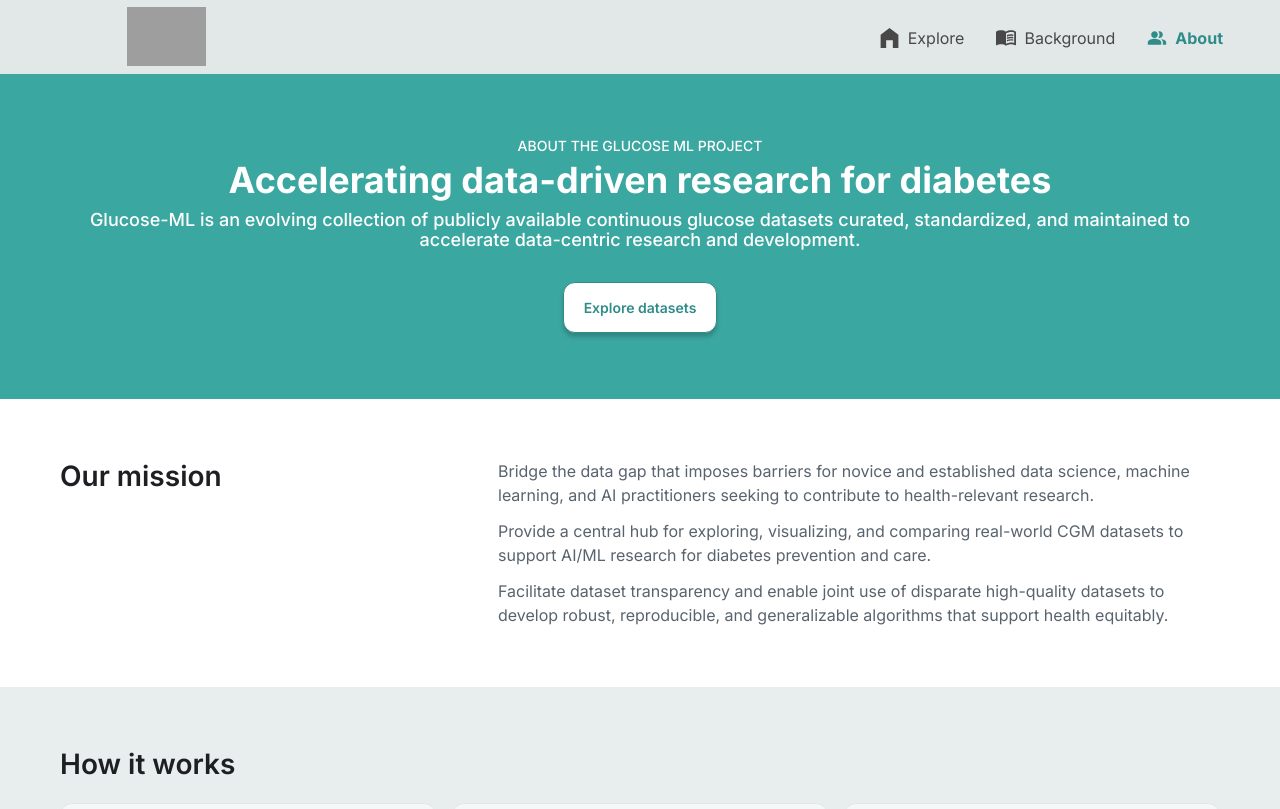
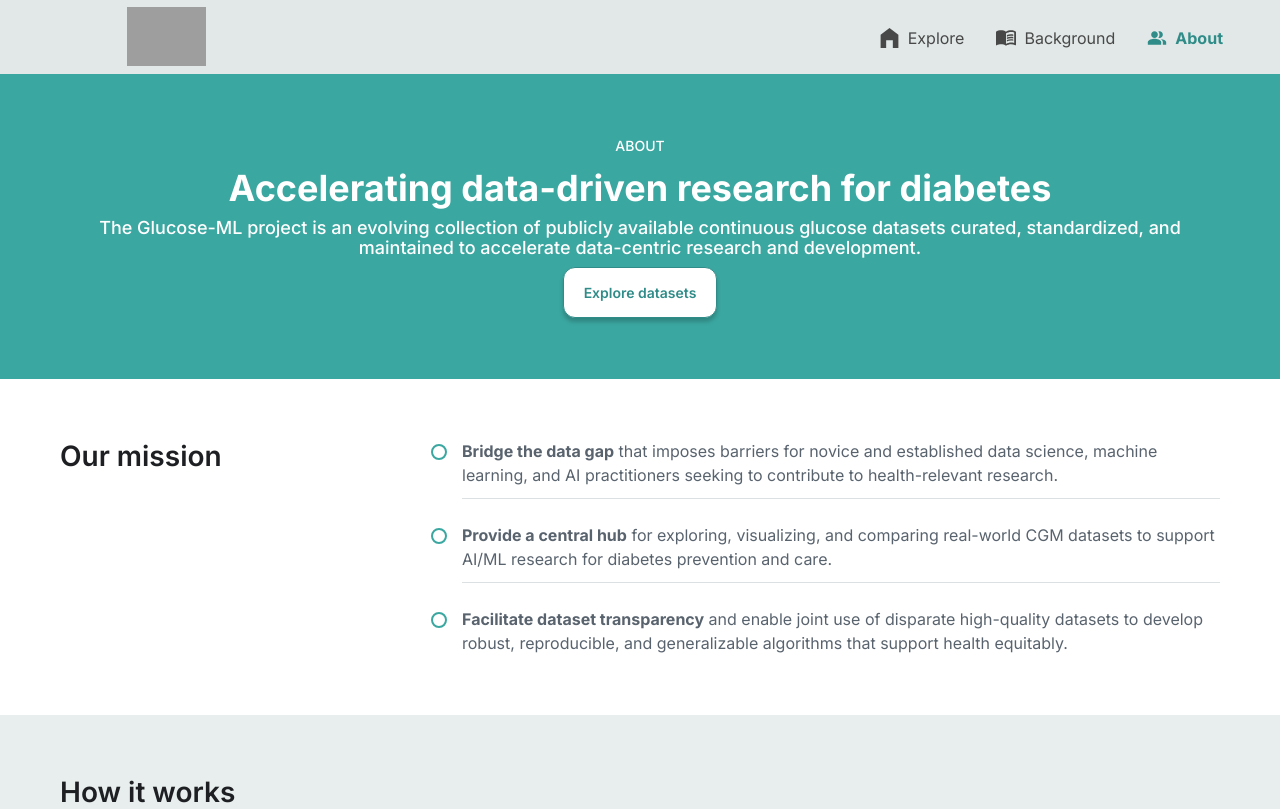
Before and after one commit to Augmented-Health-Lab/Glucose-ML-frontend, a React (Vite) app in the folder frontend/glucose-ml-web/: page /about in a window 1280 px wide. Shown: the top 809 px of the page. Built offline with nearby package versions, Linux system fonts and the light colour scheme; grey boxes are pictures that could not be loaded.

Commit message:
Align About page with updated design

```diff
--- a/frontend/glucose-ml-web/src/features/about/AboutPage.tsx
+++ b/frontend/glucose-ml-web/src/features/about/AboutPage.tsx
@@ -27,9 +27,18 @@ const howItWorksItems = [
 ];
 
 const missionItems = [
-  "Bridge the data gap that imposes barriers for novice and established data science, machine learning, and AI practitioners seeking to contribute to health-relevant research.",
-  "Provide a central hub for exploring, visualizing, and comparing real-world CGM datasets to support AI/ML research for diabetes prevention and care.",
-  "Facilitate dataset transparency and enable joint use of disparate high-quality datasets to develop robust, reproducible, and generalizable algorithms that support health equitably.",
+  {
+    lead: "Bridge the data gap",
+    body: "that imposes barriers for novice and established data science, machine learning, and AI practitioners seeking to contribute to health-relevant research.",
+  },
+  {
+    lead: "Provide a central hub",
+    body: "for exploring, visualizing, and comparing real-world CGM datasets to support AI/ML research for diabetes prevention and care.",
+  },
+  {
+    lead: "Facilitate dataset transparency",
+    body: "and enable joint use of disparate high-quality datasets to develop robust, reproducible, and generalizable algorithms that support health equitably.",
+  },
 ];
 
 const publications = [
@@ -86,15 +95,15 @@ const AboutPage = () => {
         <section className="about-hero" aria-labelledby="about-title">
           <div className="about-container about-hero__content">
             <div className="about-hero__copy">
-              <p className="about-eyebrow">ABOUT THE GLUCOSE ML PROJECT</p>
+              <p className="about-eyebrow">ABOUT</p>
               <div className="about-hero__message">
                 <h1 id="about-title">
                   Accelerating data-driven research for diabetes
                 </h1>
                 <p className="about-hero__description">
-                  Glucose-ML is an evolving collection of publicly available
-                  continuous glucose datasets curated, standardized, and
-                  maintained to accelerate data-centric research and
+                  The Glucose-ML project is an evolving collection of publicly
+                  available continuous glucose datasets curated, standardized,
+                  and maintained to accelerate data-centric research and
                   development.
                 </p>
               </div>
@@ -110,7 +119,12 @@ const AboutPage = () => {
             <h2 id="about-mission-title">Our mission</h2>
             <div className="about-mission__copy">
               {missionItems.map((item) => (
-                <p key={item}>{item}</p>
+                <div className="about-mission__item" key={item.lead}>
+                  <span className="about-mission__marker" aria-hidden="true" />
+                  <p>
+                    <strong>{item.lead}</strong> {item.body}
+                  </p>
+                </div>
               ))}
             </div>
           </div>
--- a/frontend/glucose-ml-web/src/features/about/about-page.css
+++ b/frontend/glucose-ml-web/src/features/about/about-page.css
@@ -14,7 +14,7 @@
 }
 
 .about-hero {
-  min-height: 325px;
+  height: 305px;
   background: #3ba7a1;
 }
 
@@ -22,8 +22,8 @@
   display: flex;
   flex-direction: column;
   align-items: center;
-  gap: 32px;
-  padding-block: 60px;
+  gap: 9px;
+  padding-block: 60px 24px;
   text-align: center;
 }
 
@@ -31,6 +31,7 @@
   display: flex;
   width: 100%;
   flex-direction: column;
+  gap: 8px;
 }
 
 .about-hero__message {
@@ -92,15 +93,15 @@
 }
 
 .about-mission {
-  min-height: 288px;
+  min-height: 336px;
   padding-block: 60px;
   background: #fff;
 }
 
 .about-mission__content {
   display: grid;
-  grid-template-columns: 175px minmax(0, 882px);
-  column-gap: 263px;
+  grid-template-columns: 175px minmax(0, 954px);
+  column-gap: 191px;
   align-items: start;
 }
 
@@ -117,7 +118,7 @@
 .about-mission__copy {
   display: flex;
   flex-direction: column;
-  gap: 12px;
+  gap: 24px;
   margin: 0;
   color: #59636e;
   font-size: 16px;
@@ -125,8 +126,51 @@
   line-height: 24px;
 }
 
+.about-mission__item {
+  position: relative;
+  display: flex;
+  align-items: flex-start;
+  gap: 12px;
+}
+
+.about-mission__item:not(:last-child) {
+  padding-bottom: 12px;
+}
+
+.about-mission__item:not(:last-child)::after {
+  position: absolute;
+  bottom: 0;
+  left: 36px;
+  width: min(100%, 850px);
+  max-width: calc(100% - 36px);
+  border-bottom: 1px solid #dbe0e3;
+  content: "";
+}
+
+.about-mission__marker {
+  position: relative;
+  width: 24px;
+  height: 24px;
+  flex: 0 0 24px;
+}
+
+.about-mission__marker::before {
+  position: absolute;
+  top: 5px;
+  left: 5px;
+  width: 16px;
+  height: 16px;
+  border: 2px solid #3ba7a1;
+  border-radius: 50%;
+  content: "";
+}
+
 .about-mission__copy p {
   margin: 0;
+}
+
+.about-mission__copy strong {
+  font-weight: 700;
 }
 
 .about-how {
@@ -497,6 +541,10 @@
     padding-block: 40px;
   }
 
+  .about-hero {
+    height: auto;
+  }
+
   .about-hero h1 {
     font-size: 30px;
     line-height: 36px;
```
Also changed, not shown: 1 other file (tests, documents, lock files or other folders).
